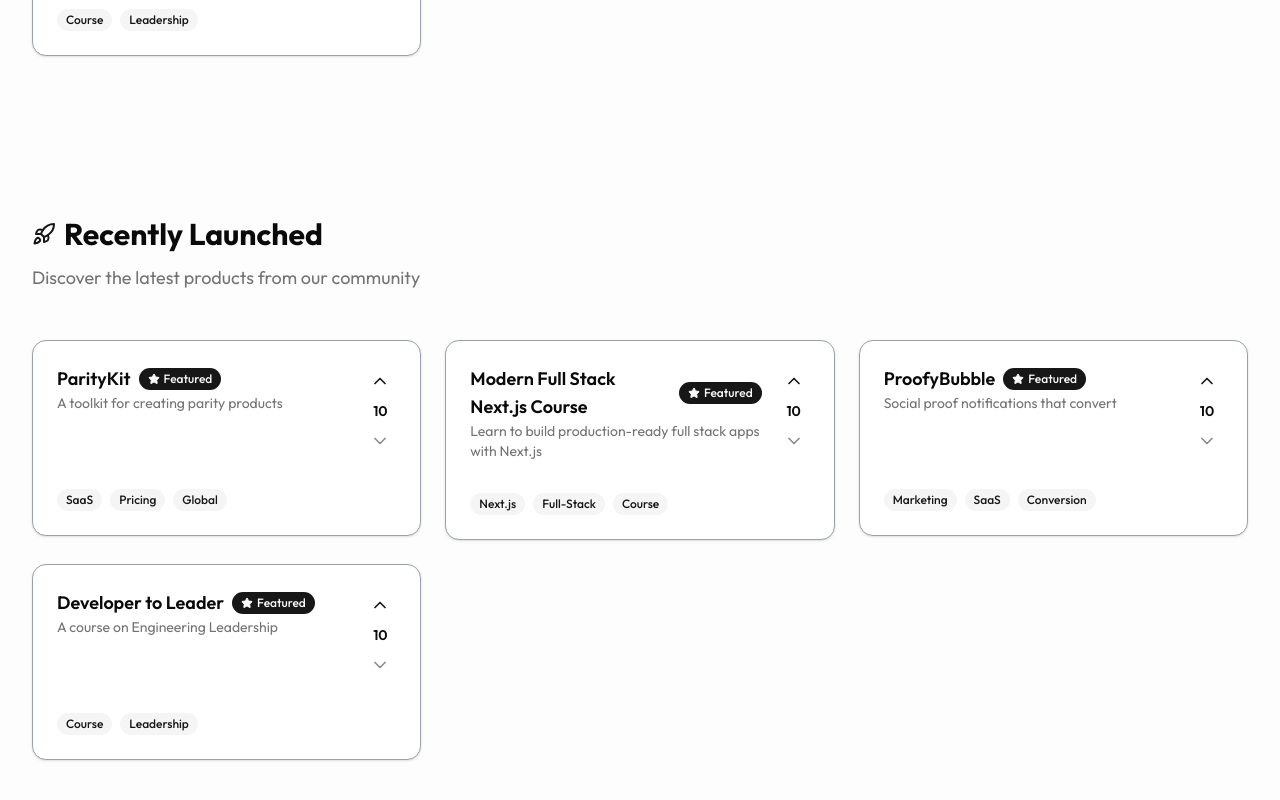
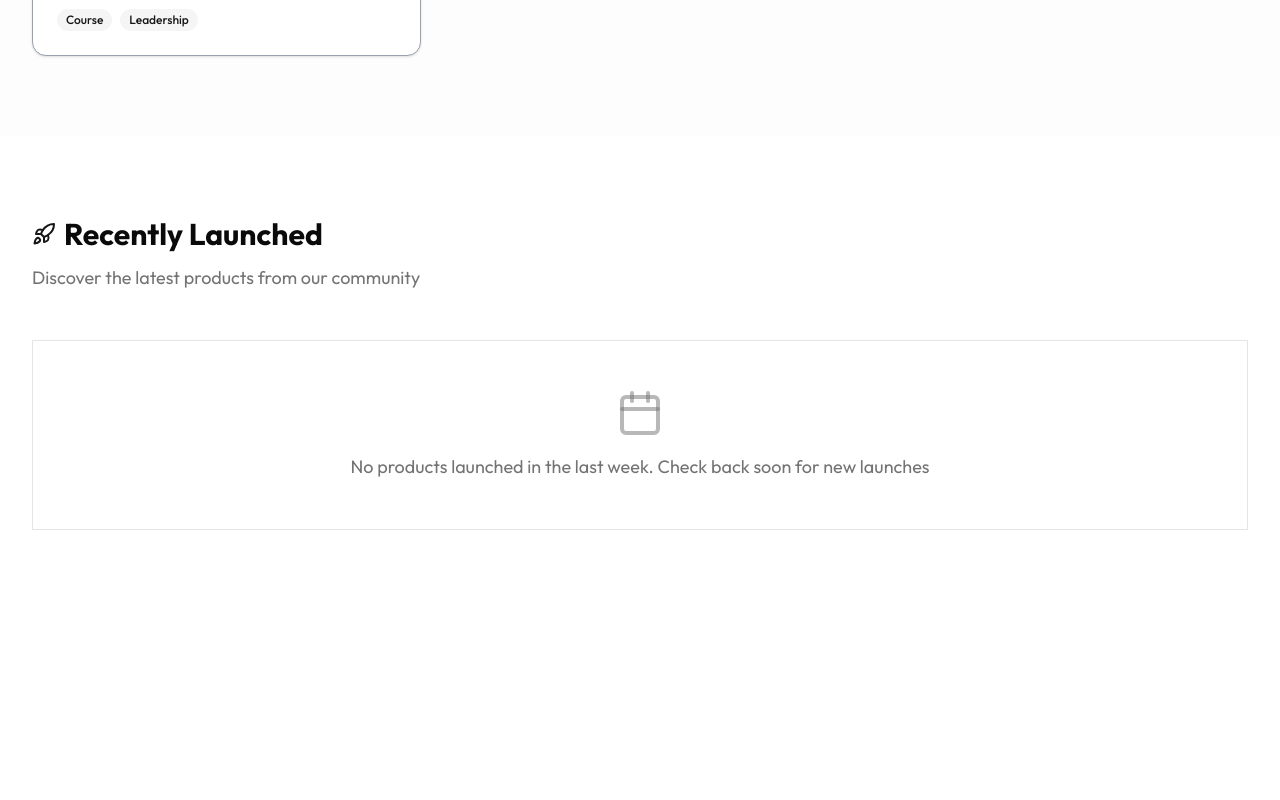
Before and after one commit to reppo-dev/nextjs16-Production-app, a Next.js app: page / in a window 1280 px wide. Shown: the part 1344-2144 px from the top of the page. After the commit the page ends 1954 px from the top, so only its background shows below. Built offline with nearby package versions, Linux system fonts and the light colour scheme.

Commit message:
Recently

```diff
--- /dev/null
+++ b/components/common/empty-state.tsx
@@ -0,0 +1,21 @@
+import { LucideIcon } from "lucide-react";
+import React from "react";
+
+const EmptyState = ({
+  message,
+  icon: Icon,
+}: {
+  message: string;
+  icon: LucideIcon;
+}) => {
+  return (
+    <div className="border border-solid flex flex-col justify-center items-center py-12">
+      {Icon && (
+        <Icon className="size-12 text-muted-foreground/50 mx-auto mb-4" />
+      )}
+      <p className="text-lg text-muted-foreground">{message}</p>
+    </div>
+  );
+};
+
+export default EmptyState;
--- a/components/landing-page/recently-launched-products.tsx
+++ b/components/landing-page/recently-launched-products.tsx
@@ -1,7 +1,8 @@
 import React from "react";
 import SectionHeader from "../common/section-header";
-import { RocketIcon } from "lucide-react";
+import { CalendarIcon, RocketIcon } from "lucide-react";
 import ProductCard from "../products/product-card";
+import EmptyState from "../common/empty-state";
 
 interface Product {
   id: number;
@@ -12,55 +13,28 @@
   isFeatured: boolean;
 }
 
-const recentlyLaunchedProducts: Product[] = [
-  {
-    id: 1,
-    name: "ParityKit",
-    description: "A toolkit for creating parity products",
-    tags: ["SaaS", "Pricing", "Global"],
-    votes: 615,
-    isFeatured: true,
-  },
-  {
-    id: 2,
-    name: "Modern Full Stack Next.js Course",
-    description: "Learn to build production-ready full stack apps with Next.js",
-    tags: ["Next.js", "Full-Stack", "Course"],
-    votes: 124,
-    isFeatured: true,
-  },
-  {
-    id: 3,
-    name: "ProofyBubble",
-    description: "Social proof notifications that convert",
-    tags: ["Marketing", "SaaS", "Conversion"],
-    votes: 531,
-    isFeatured: true,
-  },
-  {
-    id: 4,
-    name: "Developer to Leader",
-    description: "A course on Engineering Leadership",
-    tags: ["Course", "Leadership"],
-    votes: 503,
-    isFeatured: true,
-  },
-];
-
 const RecentlyLaunchedProducts = () => {
+  const recentlyLaunchedProducts: Product[] = [];
   return (
-    <section className="py-20 bg-muted/20">
-      <div className="container mx-auto px-4 sm:px-6 lg:px-8">
+    <section className="py-20">
+      <div className="container mx-auto px-4 sm:px-6 lg:px-8 space-y-12 ">
         <SectionHeader
           title="Recently Launched"
           icon={RocketIcon}
           description="Discover the latest products from our community"
         />
-        <div className="grid grid-cols-1 md:grid-cols-2 lg:grid-cols-3 gap-6">
-          {recentlyLaunchedProducts.map((product) => (
-            <ProductCard key={product.id} product={product} />
-          ))}
-        </div>
+        {recentlyLaunchedProducts.length > 0 ? (
+          <div className="grid grid-cols-1 md:grid-cols-2 lg:grid-cols-3 gap-6">
+            {recentlyLaunchedProducts.map((product) => (
+              <ProductCard key={product.id} product={product} />
+            ))}
+          </div>
+        ) : (
+          <EmptyState
+            message="No products launched in the last week. Check back soon for new launches"
+            icon={CalendarIcon}
+          />
+        )}
       </div>
     </section>
   );
```
